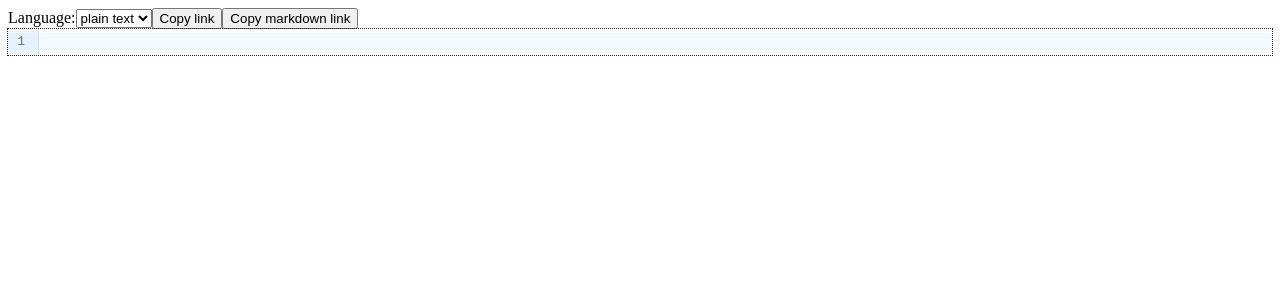
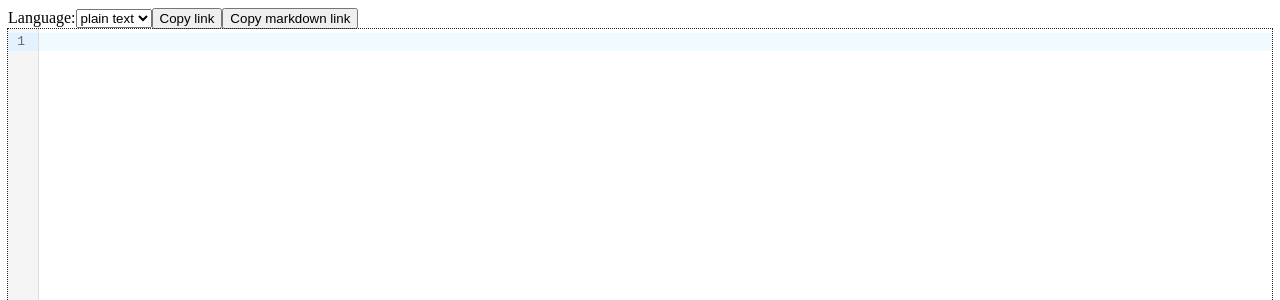
Before and after one commit to pnicto/paste, a React (Vite) app: page / in a window 1280 px wide. Shown: the top 300 px of the page. Built offline with nearby package versions, Linux system fonts and the light colour scheme.

Commit message:
feat: nearly full viewport editor

```diff
--- a/src/App.tsx
+++ b/src/App.tsx
@@ -67,7 +67,8 @@ function App() {
 
       <CodeMirror
         value={value}
-        height="auto"
+        height="calc(100vh - 3em)"
+        maxHeight="calc(100vh - 3em)"
         onChange={onChange}
         extensions={extensions}
         autoFocus
```
